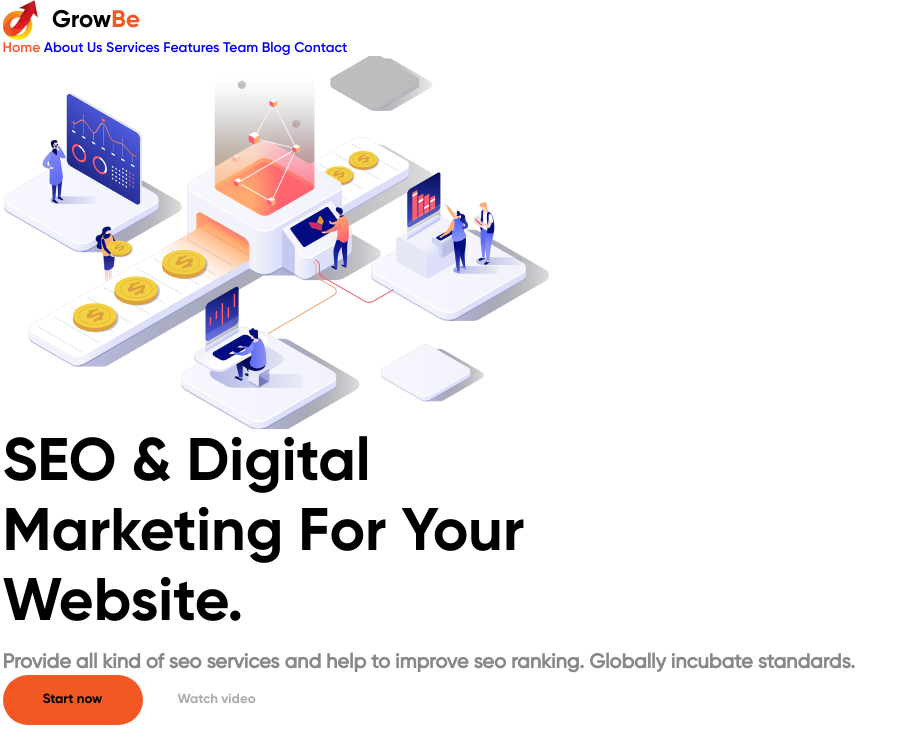
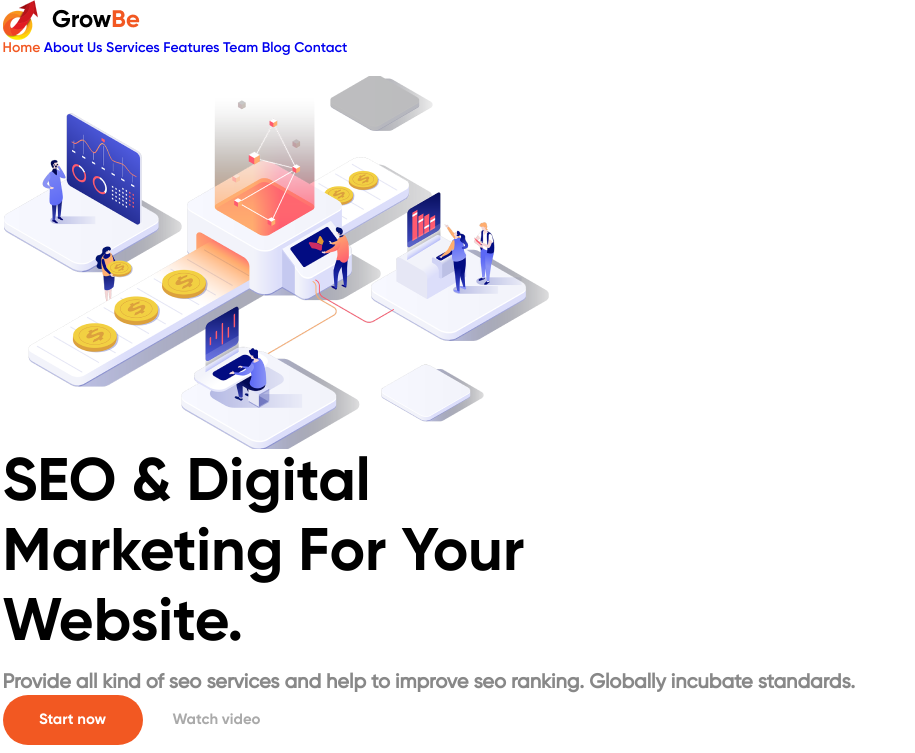
Before and after one commit to AlexanderGorskikh/Learn-HTML, a plain HTML site: page HTML_seminars/HTML_seminar3/index.html in a window 1280 px wide. Shown: the top 753 px of the page, without its empty margins (0-915 px from the left). Drawn offline with Linux system fonts and the light colour scheme.

Commit message:
Подправил отступы

```diff
--- a/HTML_seminars/HTML_seminar3/style.css
+++ b/HTML_seminars/HTML_seminar3/style.css
@@ -31,6 +31,16 @@ img {
 	display: block;
 }
 
+header {
+	margin-bottom: 20px;
+}
+
+main {
+	margin-bottom: 50px;
+}
+
+footer {
+}
 .header__block__navigation {
 	font-family: 'Gilroy_semibolid';
 	font-size: 14px;
@@ -73,6 +83,9 @@ img {
 	height: 50px;
 	border-radius: 50px;
 	border: none;
+	font-size: 15px;
+	line-height: 18px;
+	color: #ffffff;
 }
 
 .main__wrapper__buttonEmpty {
@@ -82,9 +95,8 @@ img {
 	background-color: #ffffff;
 	width: 140px;
 	height: 50px;
-}
-
-.footer__logo {
+	font-size: 15px;
+	line-height: 18px;
 }
 
 .container {
```
